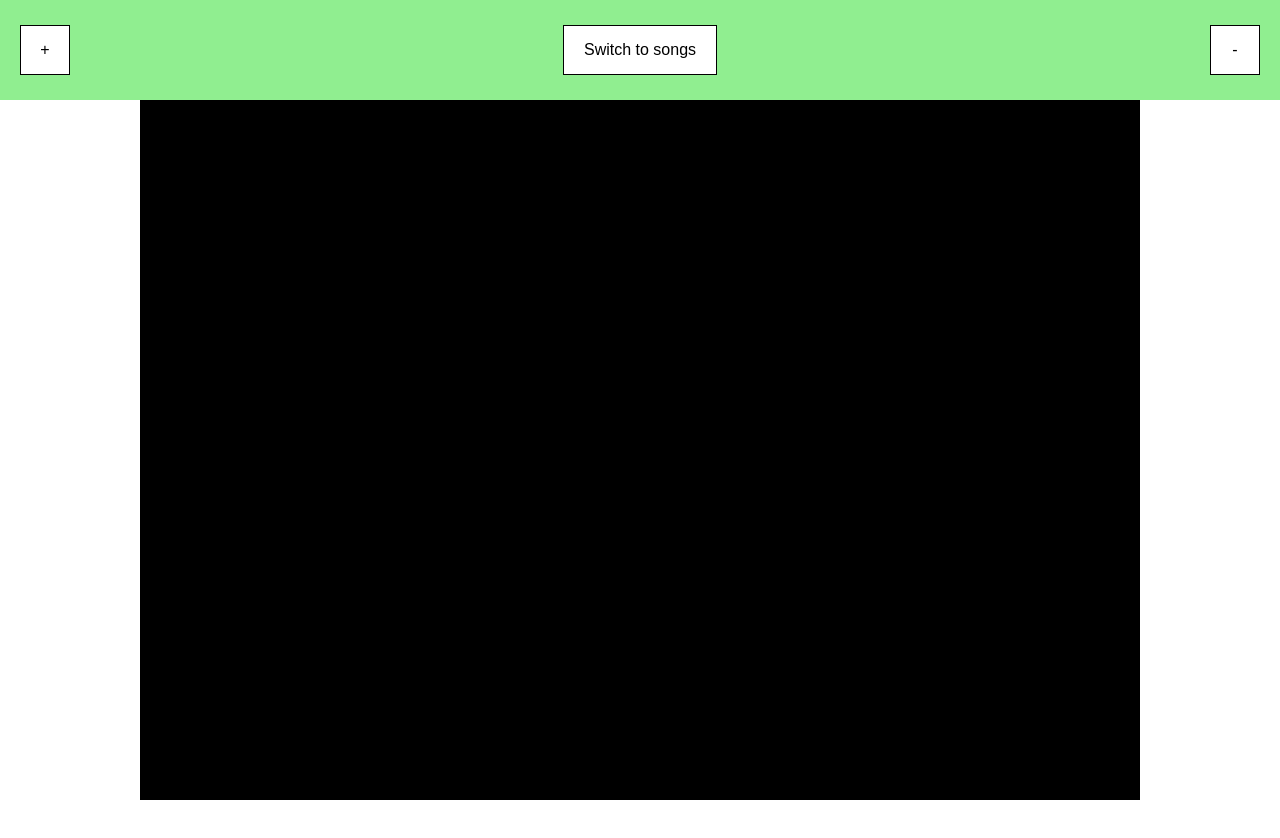
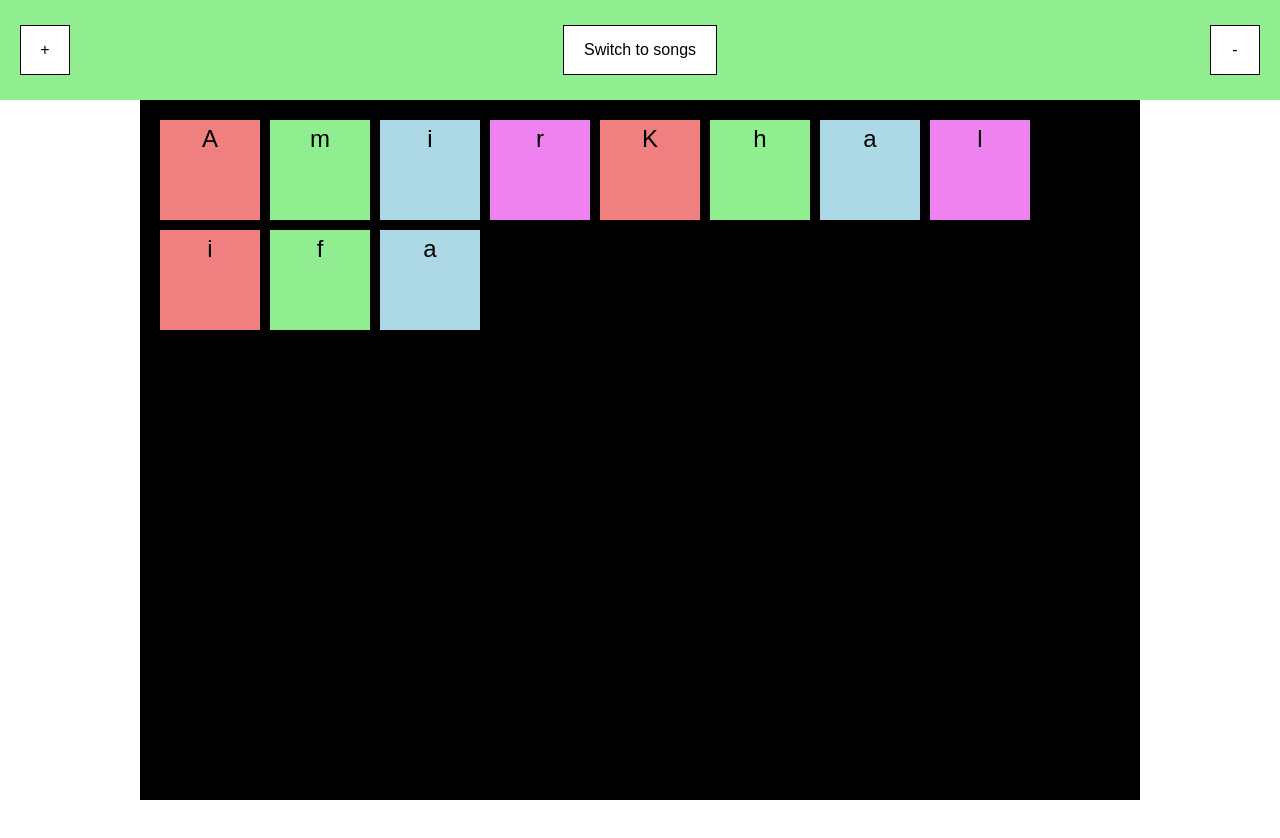
Before and after one commit to amirkhalifa285/Web-Design, a plain HTML site: page HW3/js/index.html in a window 1280 px wide. Before the commit the page ends 800 px from the top, so only its background shows below. Drawn offline with Linux system fonts and the light colour scheme.

Commit message:
Init Rectangles Function

```diff
--- a/HW3/css/style.css
+++ b/HW3/css/style.css
@@ -10,13 +10,14 @@ header, main, footer, nav, aside, section, article, div {
 
 body {
     font-family: Arial, Helvetica, sans-serif;
-
-}
-
-html, body {
     height: 100%;
     margin: 0;
     overflow: hidden;
+}
+
+html {
+    height: 100%;
+    margin: 0;
 }
 
 header {
@@ -76,4 +77,26 @@ header span:hover {
     gap: 10px;
     background-color: black;
     overflow-y: auto;
+    align-content: flex-start;
 }
+
+.rectangle {
+    width: 100px;
+    height: 100px;
+    display: flex;
+    justify-content: center;
+    align-items: center;
+    font-size: 24px;
+    color: black;
+    position: relative;
+    padding-top: 5px;
+    box-sizing: border-box;
+
+}
+
+.rectangle span {
+    position: absolute;
+    top: 5px;
+    left: 50%;
+    transform: translateX(-50%);
+}
--- a/HW3/js/index.html
+++ b/HW3/js/index.html
@@ -3,7 +3,8 @@
 	<head>
         <meta charset="UTF-8">
         <meta name="viewport" content="width=device-width, initial-scale=1.0">
-        <link rel="stylesheet" href="css/style.css">
+        <link rel="stylesheet" href="../css/style.css">
+        <script src="../js/scripts.js"></script>
 		<title>Amir Khalifa - Javascript Ex.3</title>
 	</head>
 	<body>
--- a/HW3/js/scripts.js
+++ b/HW3/js/scripts.js
@@ -1,13 +1,36 @@
 window.onload = () => {
+    initRectangles();
 }
 
+const colors = ['lightcoral', 'lightgreen', 'lightblue', 'violet'];
+const letters = 'AmirKhalifa'.split('');
+let colorIndex = 0;
+let letterIndex = 0;
+
 function initRectangles() {
+    const wrapper = document.getElementById('wrapper');
+    wrapper.innerHTML = '';
+    wrapper.className = 'rectangles';
+    letters.forEach(letter => {
+        const rect = document.createElement('div');
+        rect.className = 'rectangle';
+        rect.style.backgroundColor = chooseRectangleColor();
+        const span = document.createElement('span');
+        span.textContent = letter;
+        rect.appendChild(span);
+        wrapper.appendChild(rect);
+    });
+    colorIndex = 0 ;
+    letterIndex = letters.length;
 }
 
 function initSongs() {
 }
 
 function chooseRectangleColor() {
+    const color = colors[colorIndex];
+    colorIndex = (colorIndex + 1) % colors.length;
+    return color;
 }
 
 function addRectangle() {
```
